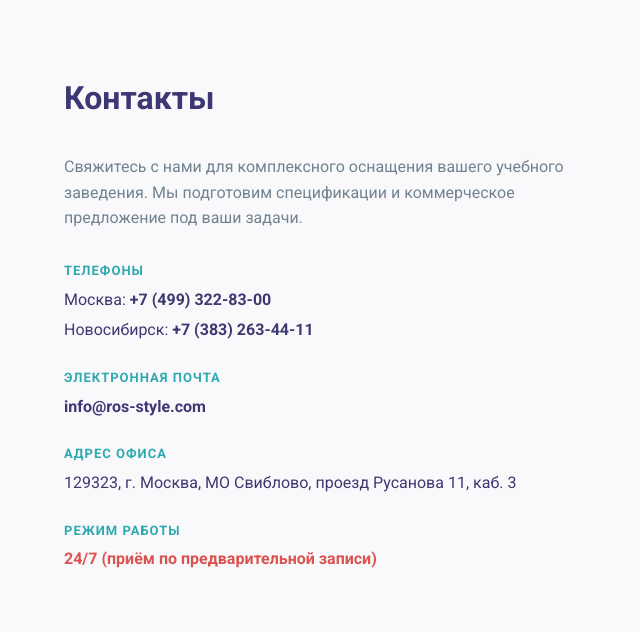
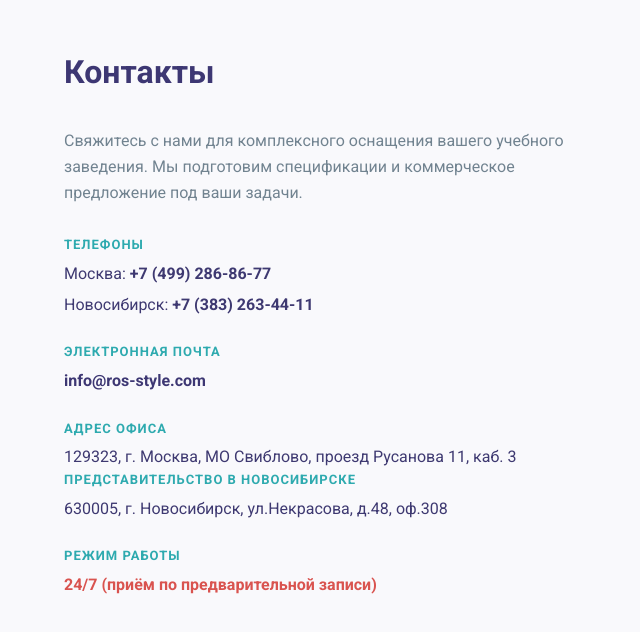
Before and after one commit to 2634411/ros-style, a plain HTML site: page index.html in a window 1280 px wide. Shown: the part 3491-4123 px from the top of the page, without its empty margins (0-640 px from the left). Drawn offline with Linux system fonts and the light colour scheme.

Commit message:
Update index.html

```diff
--- a/index.html
+++ b/index.html
@@ -548,7 +548,7 @@
                 <div class="contact-item">
                     <strong>Телефоны</strong>
                     <span style="display: block; font-size: 16px; margin-bottom: 5px;">
-                        Москва: <a href="tel:+74993228300" style="color: inherit; text-decoration: none; font-weight: bold;">+7 (499) 322-83-00</a>
+                        Москва: <a href="tel:+74993228300" style="color: inherit; text-decoration: none; font-weight: bold;">+7 (499) 286-86-77</a>
                     </span>
                     <span style="display: block; font-size: 16px;">
                         Новосибирск: <a href="tel:+73832634411" style="color: inherit; text-decoration: none; font-weight: bold;">+7 (383) 263-44-11</a>
@@ -563,6 +563,8 @@
                 <div class="contact-item">
                     <strong>Адрес офиса</strong>
                     <span style="color: #3e3971;">129323, г. Москва, МО Свиблово, проезд Русанова 11, каб. 3</span>
+                    <strong>Представительство в Новосибирске</strong>
+                    <span style="color: #3e3971;">630005, г. Новосибирск, ул.Некрасова, д.48, оф.308</span>
                 </div>
 
                 <div class="contact-item">
```
